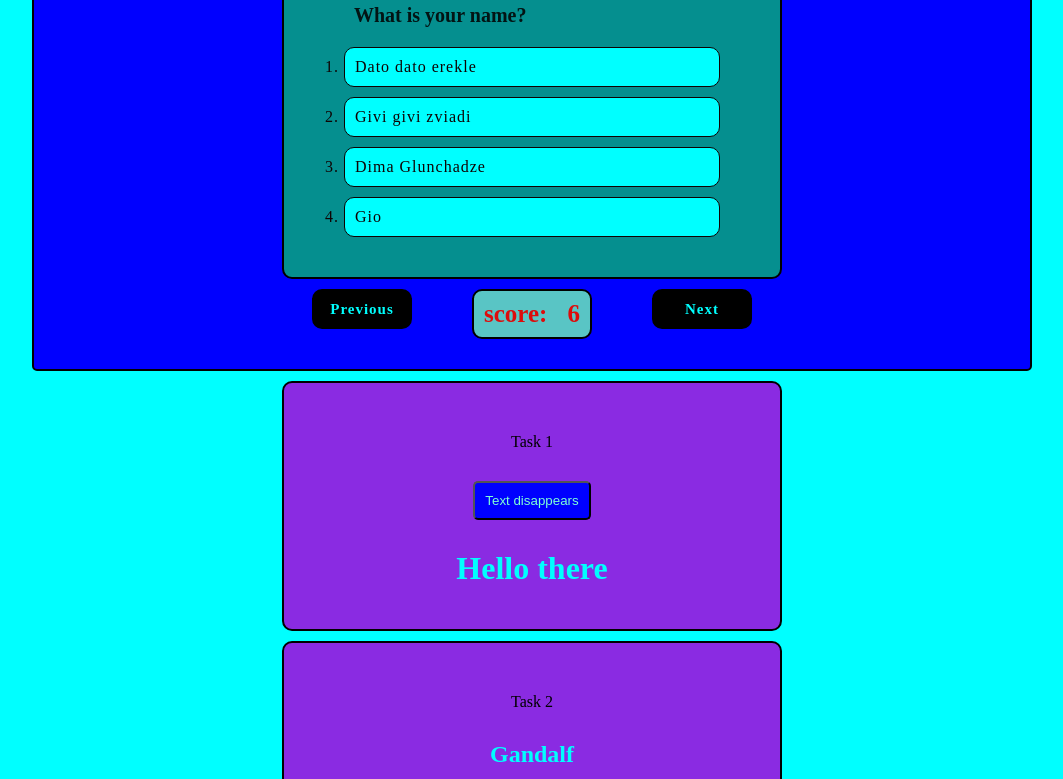
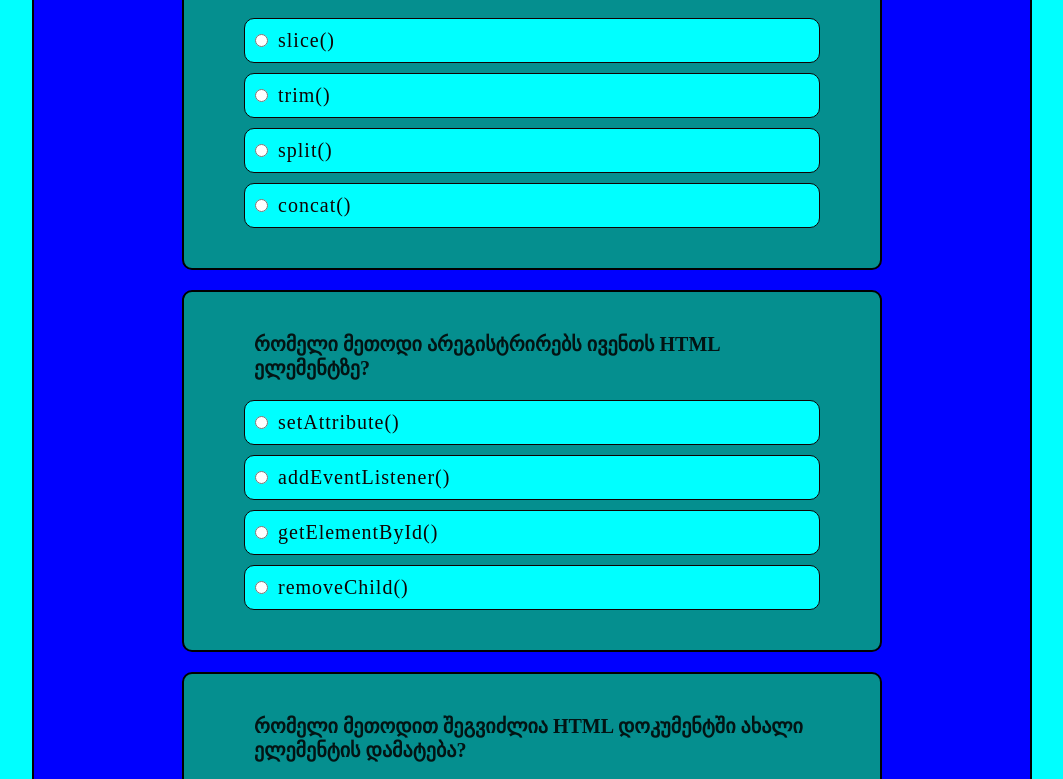
Before and after one commit to Davit-Glunchadze/JavaScript_Homework, a plain HTML site: page index.html in a window 1280 px wide. Shown: the part 211-990 px from the top of the page, without its empty margins (108-1171 px from the left). Drawn offline with Linux system fonts and the light colour scheme.

Commit message:
Add react 5 homework

```diff
--- a/index.html
+++ b/index.html
@@ -13,38 +13,24 @@
 
     <main>
       <section class="quiz">
-        <div class="game">
+        <div id="gamequiz"class="game">
           <h1>Answer the questions</h1>
-          <h2>Question № 1</h2>
-          <div class="question">
-            <h3>What is your name?</h3>
-            <div class="answers">
-              <ol>
-                <li>Dato dato erekle</li>
-                <li>Givi givi zviadi</li>
-                <li>Dima Glunchadze</li>
-                <li>Gio</li>
-              </ol>
+          <!-- კითხვების დივი -->
+          <div class="bottom-line">
+            <!-- <div class="previous">
+              <h3>Previous</h3>
+            </div> -->
+            <div id="your-score"class="score">
             </div>
-          </div>
-          <div class="bottom-line">
-            <div class="previous">
-              <h3>Previous</h3>
-            </div>
-            <div class="score">
-              <h3>score:</h3>
-              <h3>6</h3>
-            </div>
-            <div class="next">
+            <!-- <div class="next">
               <h3>Next</h3>
-            </div>
+            </div> -->
           </div>
 
         </div>
       </section>
     </main>
 
-
     <script src="main.js"></script>
   </body>
 
--- a/main.js
+++ b/main.js
@@ -1,181 +1,126 @@
 // task 1
+//
+const div1 = document.createElement("div");
+const btn = document.createElement("button");
+const testH1 = document.createElement("h1");
+testH1.textContent = "Hello there";
+btn.textContent = "Text disappears";
 
-const div1  = document.createElement('div')
-const btn = document.createElement('button')
-const testH1 = document.createElement('h1')
-testH1.textContent = 'Hello there'
-btn.textContent ='Text disappears'
+// classes
+div1.classList.add("div1");
+testH1.classList.add("testH1");
+btn.classList.add("btn");
+btn.setAttribute("id", "btnid");
 
-  // classes
-div1.classList.add('div1')
-testH1.classList.add('testH1')
-btn.classList.add('btn')
-btn.setAttribute('id', 'btnid')
+// append
+div1.append(btn, testH1);
+document.body.append(div1);
+div1.insertAdjacentHTML("afterbegin", "Task 1");
 
-  // append
-div1.append(btn, testH1)
-document.body.append(div1)
-div1.insertAdjacentHTML(
-  "afterbegin",
-  "Task 1"
-);
+const removerBtn = document.querySelector("#btnid");
 
-const removerBtn = document.querySelector('#btnid')
-
-removerBtn.addEventListener('click', () => {
-  if (testH1.style.display === 'none') {
-    testH1.style.display = 'block';
-    btn.textContent ='Text disappears'
+removerBtn.addEventListener("click", () => {
+  if (testH1.style.display === "none") {
+    testH1.style.display = "block";
+    btn.textContent = "Text disappears";
   } else {
-    testH1.style.display = 'none';
-    btn.textContent = 'Text appears'
+    testH1.style.display = "none";
+    btn.textContent = "Text appears";
   }
-})
-
-//task 2
-
-const div2 = document.createElement('div')
-const testH2 = document.createElement('h2')
-testH2.textContent = 'Gandalf'
-const aTag = document.createElement('a')
-aTag.textContent = 'Go to profile'
-aTag.href = '#'
-
-  //append
-div2.append(testH2, aTag)
-document.body.append(div2)
-
-div2.insertAdjacentHTML(
-  "afterbegin",
-  "Task 2"
-);
-
-  //classes, ID
-div2.setAttribute('id','card')
-
-// task 3
+});
 
 
 
+//
+//task 2
+//
+const div2 = document.createElement("div");
+const testH2 = document.createElement("h2");
+testH2.textContent = "Gandalf";
+const aTag = document.createElement("a");
+aTag.textContent = "Go to profile";
+aTag.href = "#";
+
+//append
+div2.append(testH2, aTag);
+document.body.append(div2);
+
+div2.insertAdjacentHTML("afterbegin", "Task 2");
+
+//classes, ID
+div2.setAttribute("id", "card");
 
 
+//
+// task 3
+//
+let answers = [];
+let questions = [];
+let correctAnswer = [];
+let score = 0;
 
 
+// მონაცემების მიღება სხვა ფაილიდან
+fetch("questions.json")
+  .then((response) => response.json())
+  .then((data) => {
+    answers = data.map((item) => item.answers);
+    questions = data.map((item) => item.question);
+    correctAnswer = data.map((item) => item.correctAnswer);
 
+    // div მიღება
+    const gameDiv = document.getElementById("gamequiz");
+    // კითხვის div შექმნა
+    const qiuzDiv = document.createElement("div");
+    qiuzDiv.setAttribute("id", "quiz");
+    if (gameDiv.children.length >= 1) {
+      gameDiv.children[0].after(qiuzDiv);
+    } else {
+      gameDiv.appendChild(qiuzDiv);
+    }
 
+    // შეკითხვის div შექმნა
+    questions.forEach((question, index) => {
+      const questionDiv = document.createElement("div");
+      questionDiv.classList.add("question");
 
+      // კითხვის ველის შექმნა-ჩასმა
+      const questionLabel = document.createElement("h3");
+      questionLabel.textContent = question;
+      questionDiv.appendChild(questionLabel);
 
+      // პასუხების ველის შექმნა და დამატება
+      answers[index].forEach((answer) => {
+        const label = document.createElement("label");
+        label.classList.add("label");
+        const input = document.createElement("input");
+        input.type = "radio";
+        input.name = `group${index}`; // რომ თითოეულ კითხვას თავისი ჯგუფი ჰქონდეს
+        input.value = answer; // მნიშვნელობა = პასუხი
 
+        label.appendChild(input);
+        label.append(answer);
+        questionDiv.appendChild(label);
 
+        // click ივენთი
+        input.addEventListener("click", () => {
+          // სწორი პასუხი
+          if (input.value === correctAnswer[index]) {
+            label.style.background = "green"; // მწვანე ფონი სწორი პასუხისთვის
+            label.style.color = "aqua";
+            score++; // ამატებს ქულას
+          } else {
+            label.style.background = "red"; // წითელი ფონი არასწორი პასუხისთვის
+            label.style.color = "aqua";
+          }
 
+          // ქულების გამოტანა
+          const scoreDiv = document.getElementById("your-score");
+          scoreDiv.textContent = `Your Score: ${score}`;
+        });
+      });
 
-
-
-
-
-
-
-
-
-
-
-
-
-
-
-/*  <div id=”card”>
-    <h2>Gandalf</h2>
-    <a href=”#”>Go to profile</a>
-    </div>                         */
-
-// const data = [
-//   {
-//     id: 1,
-//     name: "Leanne Graham",
-//     username: "Bret",
-//     email: "Sincere@april.biz",
-//     address: {
-//       street: "Kulas Light",
-//       suite: "Apt. 556",
-//       city: "Gwenborough",
-//       zipcode: "92998-3874",
-//       geo: {
-//         lat: "-37.3159",
-//         lng: "81.1496",
-//       },
-//     },
-//     phone: "1-770-736-8031 x56442",
-//     website: "hildegard.org",
-//     company: {
-//       name: "Romaguera-Crona",
-//       catchPhrase: "Multi-layered client-server neural-net",
-//       bs: "harness real-time e-markets",
-//     },
-//   },
-//   {
-//     id: 1,
-//     name: "Leanne Graham",
-//     username: "Bret",
-//     email: "Sincere@april.biz",
-//     address: {
-//       street: " Light",
-//       suite: "Apt. 556",
-//       city: "Gwenborough",
-//       zipcode: "92998-3874",
-//       geo: {
-//         lat: "-37.3159",
-//         lng: "81.1496",
-//       },
-//     },
-//     phone: "1-770-736-8031 x56442",
-//     website: "hildegard.org",
-//     company: {
-//       name: "Romaguera-Crona",
-//       catchPhrase: "Multi-layered client-server neural-net",
-//       bs: "harness real-time e-markets",
-//     },
-//   },
-//   {
-//     id: 1,
-//     name: "Leanne Graham",
-//     username: "Bret",
-//     email: "Sincere@april.biz",
-//     address: {
-//       street: "Kulas ",
-//       suite: "Apt. 556",
-//       city: "Gwenborough",
-//       zipcode: "92998-3874",
-//       geo: {
-//         lat: "-37.3159",
-//         lng: "81.1496",
-//       },
-//     },
-//     phone: "1-770-736-8031 x56442",
-//     website: "hildegard.org",
-//     company: {
-//       name: "Romaguera-Crona",
-//       catchPhrase: "Multi-layered client-server neural-net",
-//       bs: "harness real-time e-markets",
-//     },
-//   },
-// ];
-
-
-// const result = data.map((user) => ({
-//   ...user,
-//   ...user.address,
-//   ...user.address.geo,
-//   ...user.company
-// }));
-
-// const names = document.querySelector("#myId");
-
-// const ol = document.createElement("ol");
-
-// result.forEach((user) => {
-//   const li = document.createElement("li");
-//   li.textContent = `Name: ${user.name}, Street: ${user.street}, city: ${user.city}, catchPhrase: ${user.catchPhrase} `;
-//   ol.appendChild(li);
-// });
-
-// names.appendChild(ol);
+      // დამატება მთავარ div-ში
+      qiuzDiv.appendChild(questionDiv);
+    });
+  });
--- /dev/null
+++ b/questions.json
@@ -0,0 +1,27 @@
+[
+    {
+      "question": "რომელი მეთოდი გამოიყენება სტრინგიდანდან ცარიელი ადგილების მოსაშორებლად?",
+      "answers": ["slice()", "trim()", "split()", "concat()"],
+      "correctAnswer": "trim()"
+    },
+    {
+      "question": "რომელი მეთოდი არეგისტრირებს ივენთს HTML ელემენტზე?",
+      "answers": ["setAttribute()", "addEventListener()", "getElementById()", "removeChild()"],
+      "correctAnswer": "addEventListener()"
+    },
+    {
+      "question": "რომელი მეთოდით შეგვიძლია HTML დოკუმენტში ახალი ელემენტის დამატება?",
+      "answers": ["removeChild()","replaceChild()", "setAttribute()", "appendChild()"],
+      "correctAnswer": "appendChild()"
+    },
+    {
+      "question": "რომელი მეთოდი ამოწმებს, შეიცავს თუ არა მასივი კონკრეტულ მნიშვნელობას?",
+      "answers": ["some()","find()", "includes()", "filter()"],
+      "correctAnswer": "includes()"
+    },
+    {
+      "question": "რომელი მეთოდით შეგვიძლია HTML ელემენტის კლასის დამატება?",
+      "answers": ["setAttribute()","classList.add()", "addClass()", "appendChild()"],
+      "correctAnswer": "classList.add()"
+    }
+  ]
--- a/style.css
+++ b/style.css
@@ -59,7 +59,7 @@ body {
 .game {
   display: flex;
   flex-direction: column;
-  max-width: 500px;
+  max-width: 700px;
   margin: 0 auto;
 }
 
@@ -75,14 +75,8 @@ body {
   padding: 20px 50px 30px;
   border: 2px solid;
   border-radius: 10px;
+  margin-bottom: 20px;
 
-}
-
-.game h2 {
-  text-align: center;
-  color: red;
-  font-size: 30px;
-  margin: 10px;
 }
 
 .game h3 {
@@ -91,70 +85,43 @@ body {
   font-size: 20px;
 }
 
-.game ol li {
+.label {
+  display: flex;
   border: 1px solid;
   padding: 10px;
   border-radius: 10px;
   background: aqua;
   margin: 10px;
-  font-size: 15px bold;
+  font-size: 20px;
   color:rgb(15, 3, 3);
   letter-spacing: 1px;
+  gap: 10px;
 
 }
 
-.game ol li:hover{
+.label:hover{
   cursor: pointer;
   transform: scale(1.1);
   transition: ease 0.4s;
   background-color: rgb(166, 107, 221);
 }
 
-.score,
-.previous,
-.next{
+.score{
   display: flex;
-  border: 2px solid;
-  max-width: 150px;
+
+  width: 150px;
   height: 50px;
   background-color: rgb(89, 197, 197);
   border-radius: 10px;
   justify-content: center;
   align-items: center;
   margin: 10px auto;
+  font-size: 20px ;
+  color:rgb(29, 4, 139);
+  border: 2px solid black;
 }
 
-.score h3 {
-  color: rgb(221, 12, 12);
-  font-size: 25px;
-  margin:0;
-  padding: 10px;
-}
 
 .bottom-line{
   display: flex;
 }
-
-.previous,
-.next{
-width: 100px;
-height: 40px;
-font-size: 10px;
-background-color: black;
-letter-spacing: 1px;
-}
-
-.previous h3,
-.next h3{
-font-size: 15px;
-color:aqua;
-}
-
-.previous:hover,
-.next:hover{
-  transform: scale(1.1);
-  transition: ease 0.3s;
-  cursor: pointer;
-  background-color: rgb(166, 107, 221);
-  color: aquamarine;
-}
```
